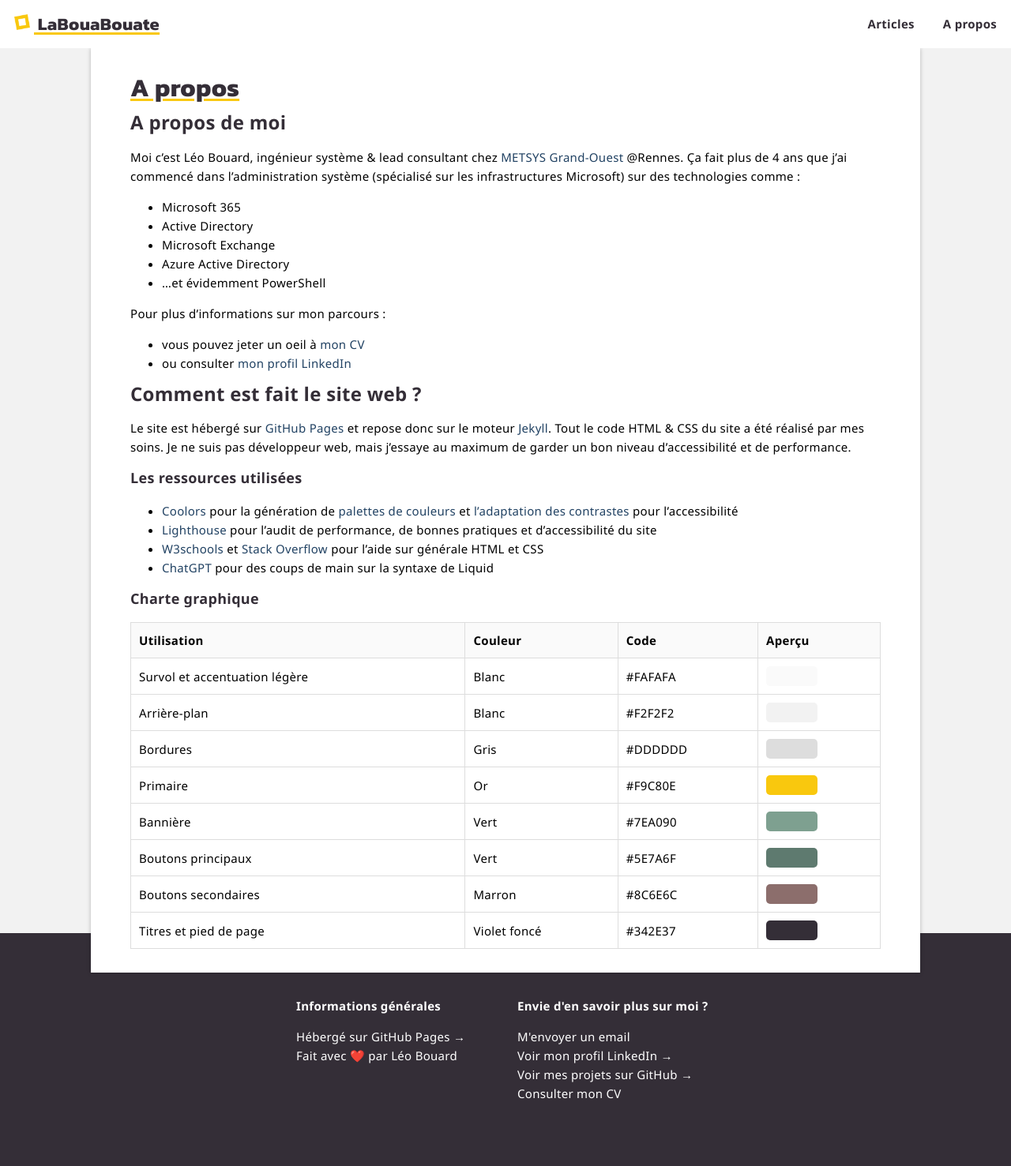
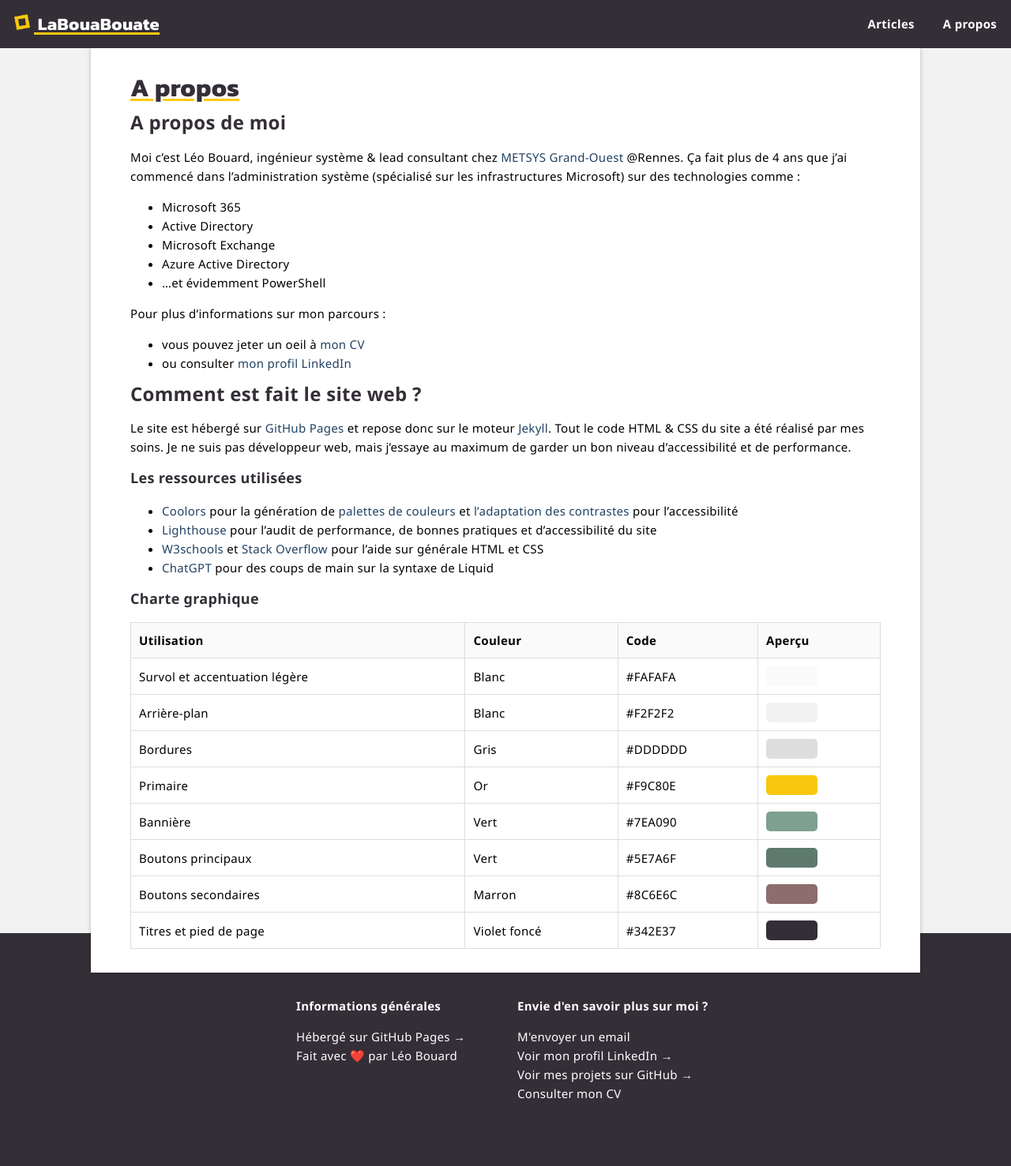
Before and after one commit to leobouard/leobouard.github.io, a Jekyll site: the page built from about.md, in a window 1280 px wide. Shown: the whole page at 79% size. Built offline with Jekyll 4.4.1, drawn with Linux system fonts in a browser that asks for light colours; some web fonts are replaced.

Commit message:
Update style.scss

```diff
--- a/assets/css/style.scss
+++ b/assets/css/style.scss
@@ -34,7 +34,7 @@
 }
 
 nav {
-    background-color: #fff;
+    background-color: #342e37;
     display: block;
     margin: 0;
     overflow: hidden;
@@ -42,7 +42,7 @@
 }
 
 nav > a {
-    color: #342e37;
+    color: #fff;
     text-align: center;
     font-weight: bold;
     padding: 18px;
```
